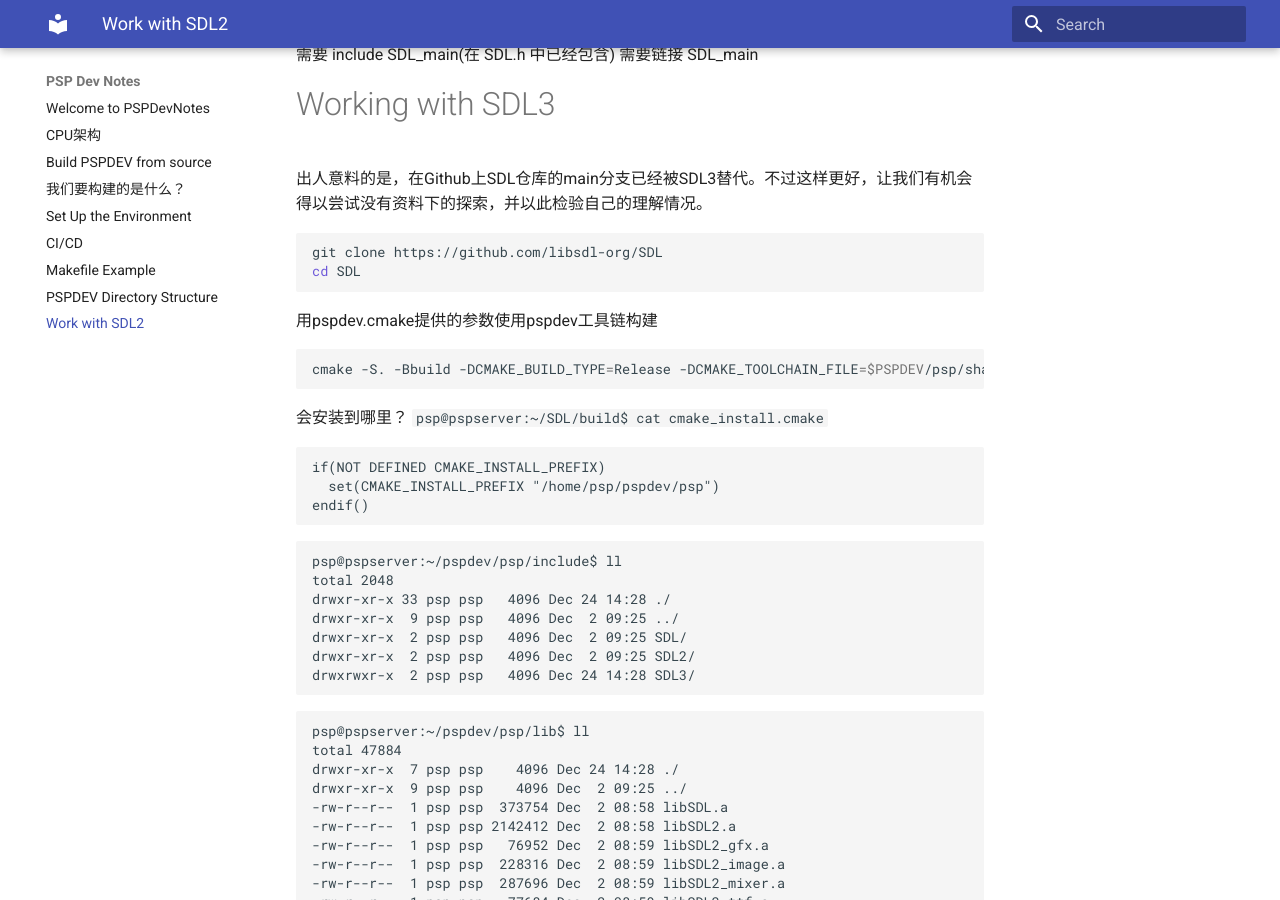
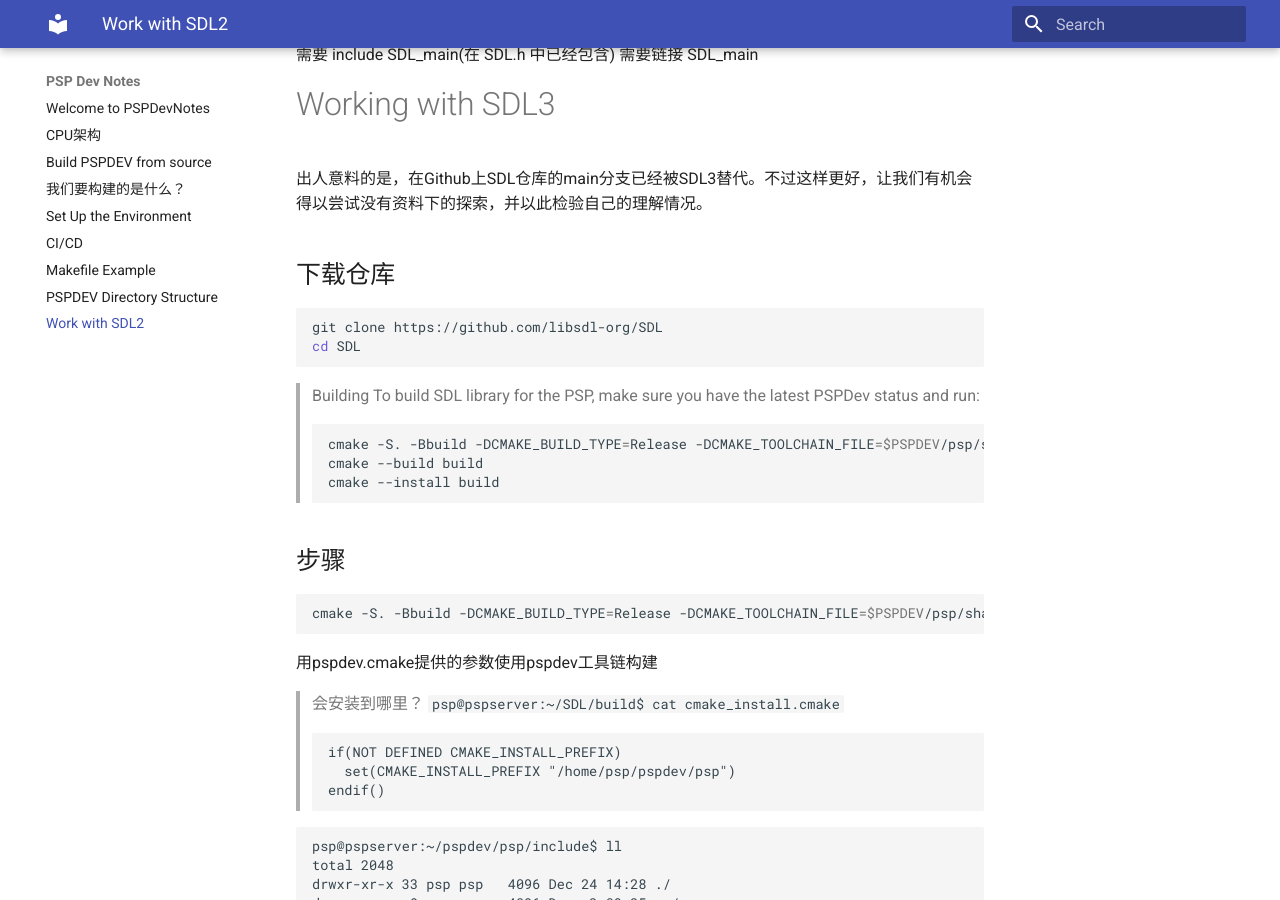
Before and after one commit to xeonliu/PSPDevNote, an MkDocs documentation site: the page built from docs/sdl.md, in a window 1280 px wide and 900 px high, scrolled down 2080 px. Built offline with MkDocs 1.6.1 and Material for MkDocs 9.7.7, drawn with Linux system fonts in a browser that asks for light colours.

Commit message:
SDL3 add

````diff
--- a/docs/sdl.md
+++ b/docs/sdl.md
@@ -92,18 +92,28 @@
 # Working with SDL3
 出人意料的是，在Github上SDL仓库的main分支已经被SDL3替代。不过这样更好，让我们有机会得以尝试没有资料下的探索，并以此检验自己的理解情况。
 
-
+## 下载仓库
 ```bash
 git clone https://github.com/libsdl-org/SDL
 cd SDL
 ```
 
-用pspdev.cmake提供的参数使用pspdev工具链构建
+>Building
+>To build SDL library for the PSP, make sure you have the latest PSPDev status and run:
+```bash
+cmake -S. -Bbuild -DCMAKE_BUILD_TYPE=Release -DCMAKE_TOOLCHAIN_FILE=$PSPDEV/psp/share/pspdev.cmake
+cmake --build build
+cmake --install build
+```
+
+## 步骤
+
 ```bash
 cmake -S. -Bbuild -DCMAKE_BUILD_TYPE=Release -DCMAKE_TOOLCHAIN_FILE=$PSPDEV/psp/share/pspdev.cmake
 ```
+用pspdev.cmake提供的参数使用pspdev工具链构建
 
-会安装到哪里？
+>会安装到哪里？
 `psp@pspserver:~/SDL/build$ cat cmake_install.cmake`
 ```
 if(NOT DEFINED CMAKE_INSTALL_PREFIX)
````
